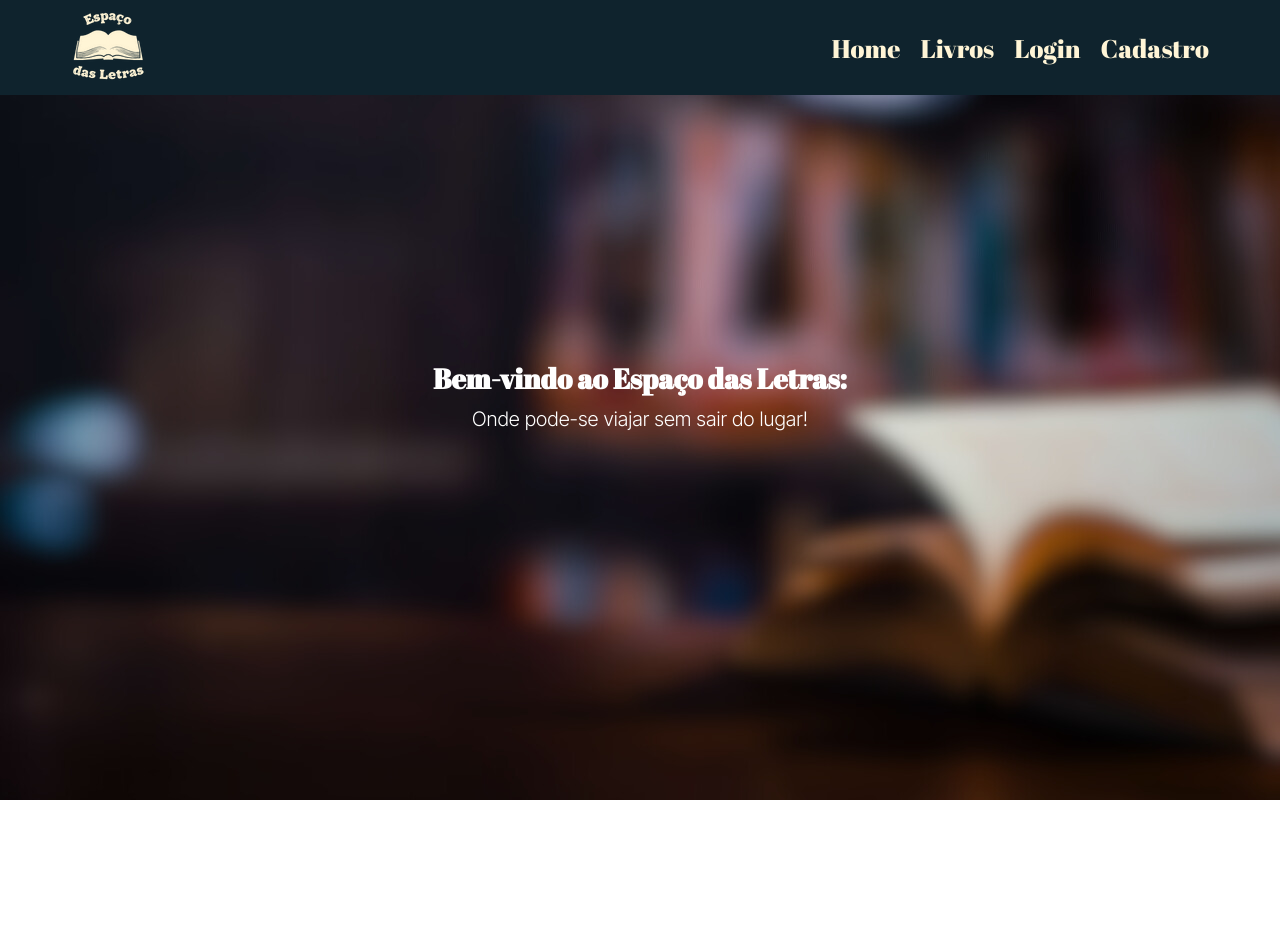
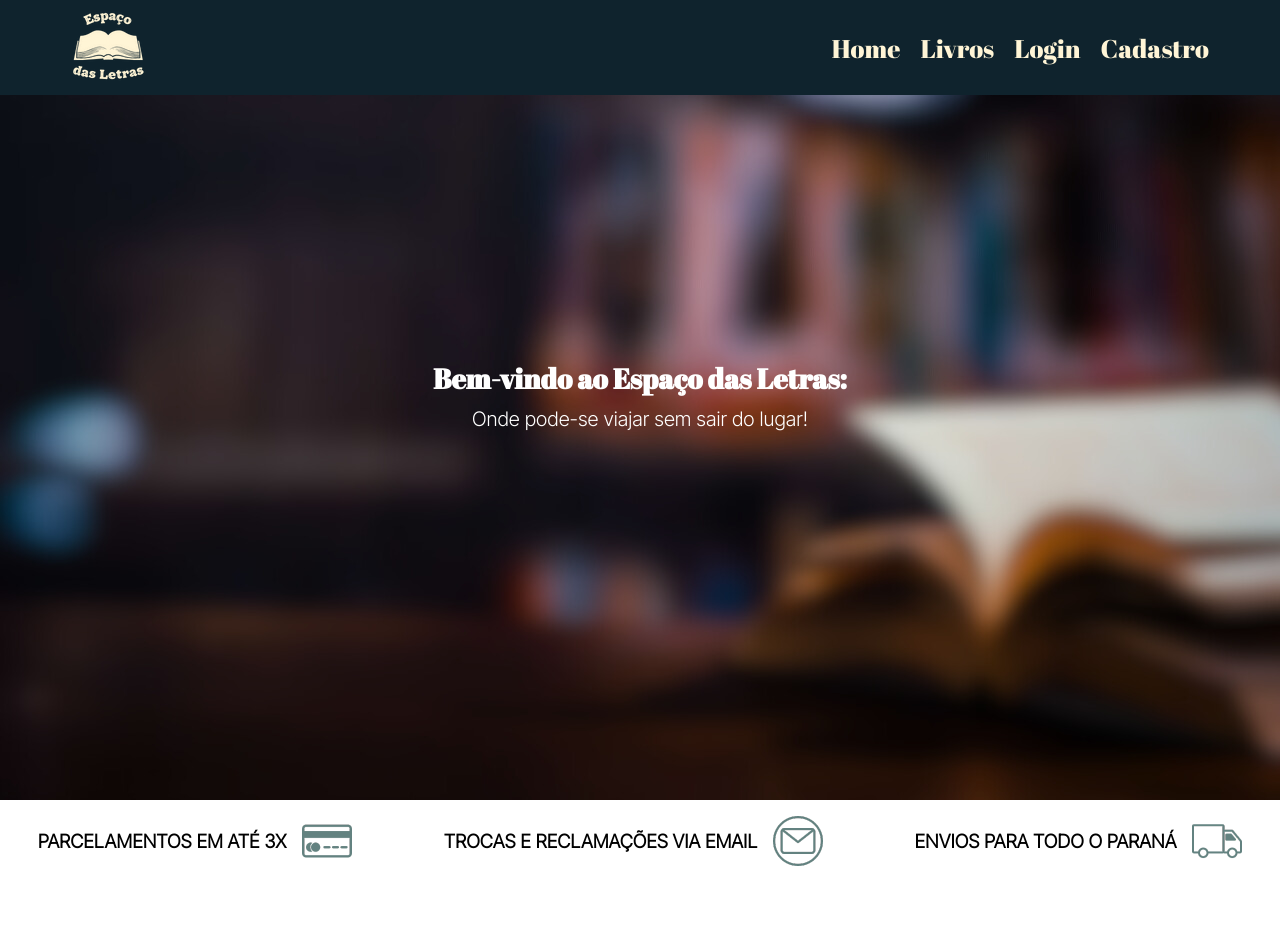
Before and after one commit to Letiti4/React-Module5, a React (Vite) app: page / in a window 1280 px wide. Shown: the top 929 px of the page. Built offline with nearby package versions, Linux system fonts and the light colour scheme.

Commit message:
feat: adição do BannerInfo na home

```diff
--- a/src/pages/HomePage/HomePage.jsx
+++ b/src/pages/HomePage/HomePage.jsx
@@ -4,6 +4,7 @@ import Footer from '../../components/Footer/Footer'
 import Layout from '../../components/Layout/Layout'
 import ListaProdutosNovos from '../../components/ListaProdutosNovos/ListaProdutosNovos'
 import MenuFooter from '../../components/MenuFooter/MenuFooter'
+import BannerInfo from '../../components/BannerInfo/BannerInfo'
 
 
 const HomePage = () => {
@@ -11,6 +12,7 @@ const HomePage = () => {
         <section>
             <Header />
             <Layout />
+            <BannerInfo/>
             <ListaProdutosNovos/>
             <MenuFooter/>
             <Footer />
```
